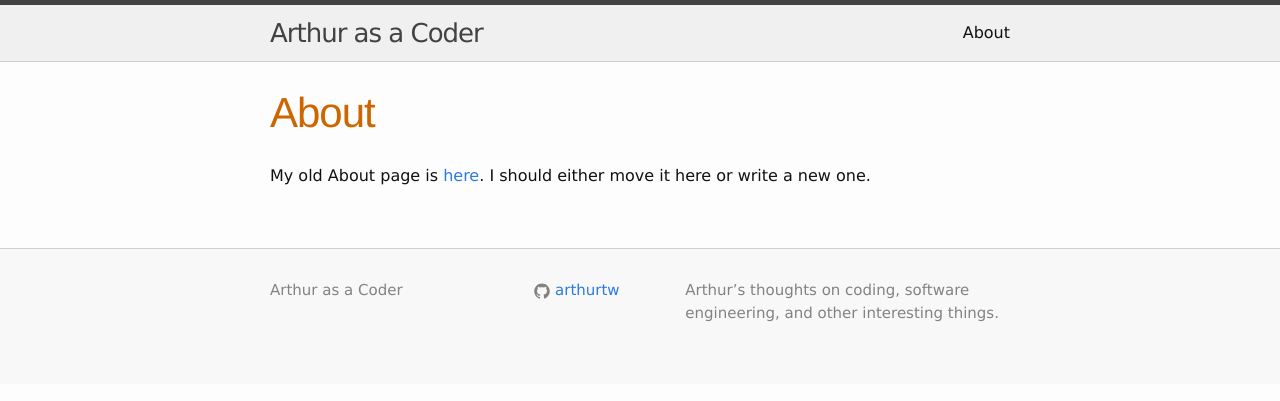
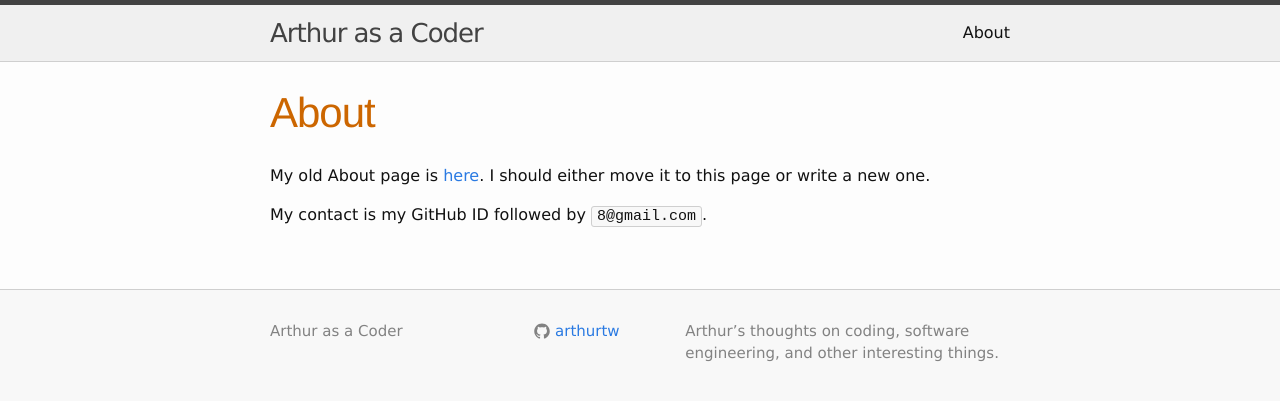
Before and after one commit to arthurtw/arthurtw.github.io, a Jekyll site: the page built from about.md, in a window 1280 px wide. Shown: the top 401 px of the page. Built offline with Jekyll 4.4.1, drawn with Linux system fonts in a browser that asks for light colours.

Commit message:
Add email contact

```diff
--- a/about.md
+++ b/about.md
@@ -4,4 +4,6 @@ title: About
 permalink: /about/
 ---
 
-My old About page is [here](http://arthurliao.com/about-me/). I should either move it here or write a new one.
+My old About page is [here](http://arthurliao.com/about-me/). I should either move it to this page or write a new one.
+
+My contact is my GitHub ID followed by `8@gmail.com`.
```
